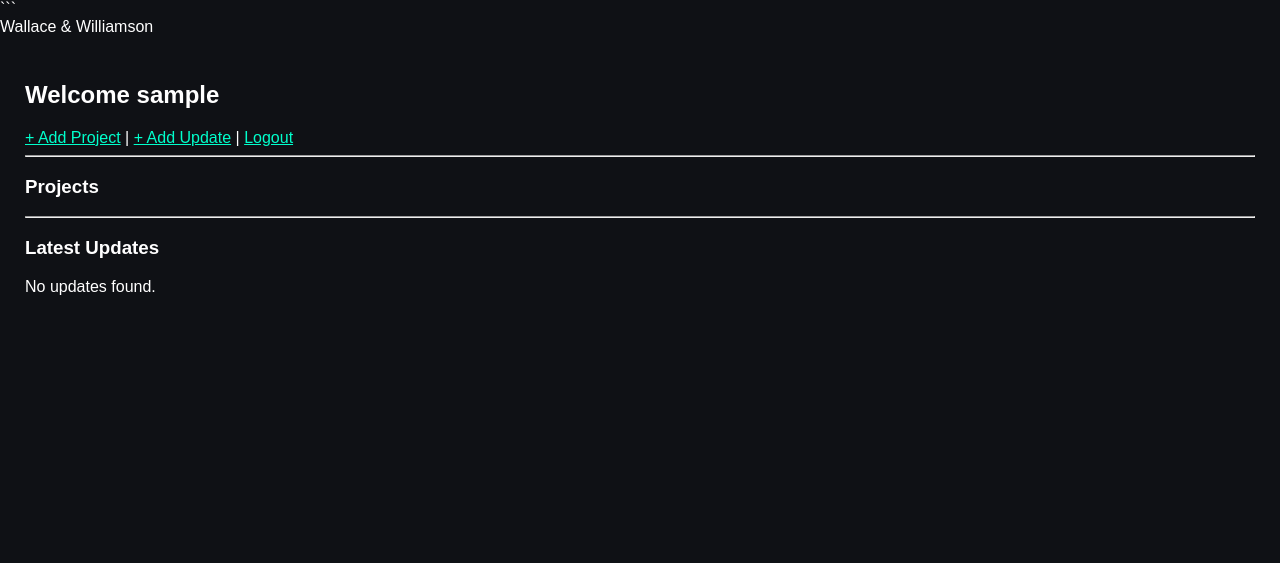
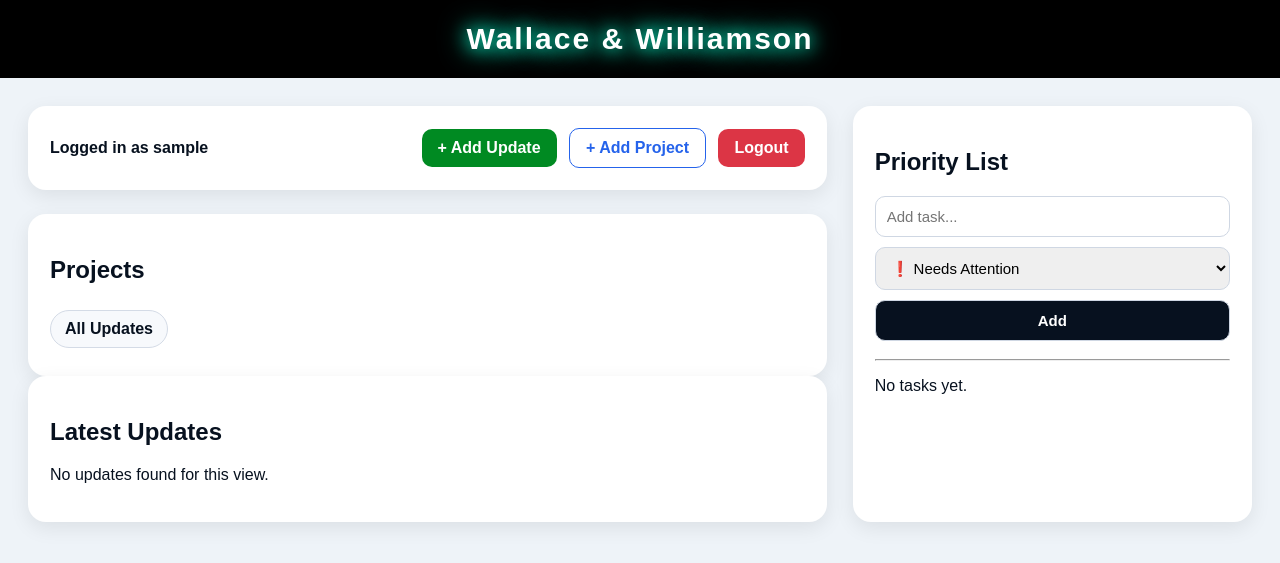
Before and after one commit to williamtpatrick52-creator/partner-progress-app, a Flask app: page /dashboard in a window 1280 px wide. Shown: the top 563 px of the page. Run offline with Flask 3, Linux system fonts and the light colour scheme; the visitor is signed in with stand-in values (Sample User, id 1); data that the repository does not hold is empty.

Commit message:
restore dashboard GUI

````diff
--- a/templates/dashboard.html
+++ b/templates/dashboard.html
@@ -1,148 +1,273 @@
 <!DOCTYPE html>
-
 <html>
 <head>
-    <title>Dashboard</title>
+    <title>Wallace & Williamson Dashboard</title>
     <style>
         body {
+            margin: 0;
             font-family: Arial, sans-serif;
-            background: #0f1115;
-            color: white;
-            margin: 0;
+            background: #eef3f8;
+            color: #07111f;
         }
 
-```
         .banner {
-        background: black;
-        color: white;
-        padding: 20px;
+            background: #000;
+            color: #fff;
+            padding: 22px;
             text-align: center;
-        font-size: 26px;
+            font-size: 30px;
+            font-weight: bold;
             letter-spacing: 2px;
             animation: glow 2s infinite alternate;
         }
 
         @keyframes glow {
-        from { text-shadow: 0 0 5px white; }
-        to { text-shadow: 0 0 15px #00ffcc; }
+            from { text-shadow: 0 0 5px #ffffff; }
+            to { text-shadow: 0 0 18px #00ffcc, 0 0 30px #00ffcc; }
         }
 
-    .container {
-        padding: 25px;
+        .page {
+            display: grid;
+            grid-template-columns: 2fr 1fr;
+            gap: 26px;
+            padding: 28px;
+        }
+
+        .top-card, .card, .sidebar {
+            background: white;
+            border-radius: 18px;
+            padding: 22px;
+            box-shadow: 0 6px 20px rgba(0,0,0,0.08);
+        }
+
+        .top-card {
+            display: flex;
+            justify-content: space-between;
+            align-items: center;
+            margin-bottom: 24px;
+        }
+
+        .btn {
+            display: inline-block;
+            padding: 10px 16px;
+            border-radius: 10px;
+            text-decoration: none;
+            font-weight: bold;
+            margin-left: 8px;
+        }
+
+        .btn-green { background: #008a22; color: white; }
+        .btn-blue { border: 1px solid #2563eb; color: #2563eb; }
+        .btn-red { background: #dc3545; color: white; }
+        .btn-yellow { background: #ffc107; color: black; }
+
+        .project-pill {
+            display: inline-block;
+            padding: 9px 14px;
+            border-radius: 999px;
+            background: #f7f9fc;
+            border: 1px solid #d4dbe6;
+            text-decoration: none;
+            color: #07111f;
+            margin: 6px 8px 6px 0;
+            font-weight: bold;
         }
 
         .update-card {
-        background: #1a1d23;
-        padding: 15px;
-        border-radius: 12px;
-        margin-bottom: 20px;
+            background: #f9fbff;
+            border-radius: 16px;
+            padding: 20px;
+            margin-bottom: 18px;
+            border: 1px solid #e1e7f0;
         }
 
         .timestamp {
-        color: #00ff00;
-        text-shadow: 1px 1px 0 black;
+            color: #39ff14;
+            text-shadow:
+                -1px -1px 0 #000,
+                 1px -1px 0 #000,
+                -1px  1px 0 #000,
+                 1px  1px 0 #000;
+            font-weight: bold;
+            font-size: 18px;
+        }
+
+        .file-preview img,
+        .file-preview video {
+            max-width: 320px;
+            width: 100%;
+            border-radius: 12px;
+            margin-top: 14px;
+            display: block;
+        }
+
+        .file-preview a {
+            display: inline-block;
+            margin-top: 12px;
+            color: #2563eb;
             font-weight: bold;
         }
 
-    img, video {
-        margin-top: 10px;
-        border-radius: 8px;
+        .task-form input,
+        .task-form select,
+        .task-form button {
+            width: 100%;
+            padding: 11px;
+            margin-bottom: 10px;
+            border-radius: 10px;
+            border: 1px solid #cfd7e3;
+            box-sizing: border-box;
+            font-size: 15px;
+        }
+
+        .task-form button {
+            background: #07111f;
+            color: white;
+            font-weight: bold;
+            cursor: pointer;
+        }
+
+        .task-item {
+            padding: 12px;
+            background: #f7f9fc;
+            border-radius: 12px;
+            margin-bottom: 10px;
+            border: 1px solid #e1e7f0;
+        }
+
+        .done {
+            text-decoration: line-through;
+            opacity: 0.65;
+        }
+
+        @media (max-width: 900px) {
+            .page {
+                grid-template-columns: 1fr;
+            }
+
+            .top-card {
+                display: block;
             }
 
             .btn {
-        padding: 8px 12px;
-        border-radius: 6px;
-        border: none;
-        cursor: pointer;
-        margin-right: 5px;
+                margin-top: 8px;
+                margin-left: 0;
             }
-
-    .edit {
-        background: orange;
-    }
-
-    .delete {
-        background: red;
-        color: white;
-    }
-
-    a {
-        color: #00ffcc;
         }
     </style>
-```
+</head>
 
-</head>
 <body>
 
 <div class="banner">Wallace & Williamson</div>
 
-<div class="container">
+<div class="page">
 
-<h2>Welcome {{ username }}</h2>
+    <main>
+        <div class="top-card">
+            <div>
+                <strong>Logged in as {{ username }}</strong>
+            </div>
+            <div>
+                <a class="btn btn-green" href="/add-update">+ Add Update</a>
+                <a class="btn btn-blue" href="/add-project">+ Add Project</a>
+                <a class="btn btn-red" href="/logout">Logout</a>
+            </div>
+        </div>
 
-<a href="/add-project">+ Add Project</a> | <a href="/add-update">+ Add Update</a> | <a href="/logout">Logout</a>
+        <section class="card">
+            <h2>Projects</h2>
 
-<hr>
+            <a class="project-pill" href="/dashboard">All Updates</a>
 
-<h3>Projects</h3>
-<ul>
             {% for project in projects %}
-        <li>
-            <a href="/dashboard?project_id={{ project.id }}">
+                <a class="project-pill" href="/dashboard?project_id={{ project.id }}">
                     {{ project.icon }} {{ project.name }}
                 </a>
-        </li>
             {% endfor %}
-</ul>
+        </section>
 
-<hr>
-
-<h3>Latest Updates</h3>
+        <section class="card">
+            <h2>Latest Updates</h2>
 
             {% if latest_updates %}
-
-```
                 {% for update in latest_updates %}
                     <div class="update-card">
+                        <h3>{{ update.project_icon }} {{ update.project_name }}</h3>
 
-        <strong>{{ update.project_icon }} {{ update.project_name }}</strong><br>
-        Status: {{ update.status }}<br>
-        By: {{ update.author }}<br>
-        <span class="timestamp">{{ update.created_at }}</span><br><br>
+                        <p><strong>Status:</strong> {{ update.status }}</p>
+                        <p><strong>By:</strong> {{ update.author }}</p>
+                        <p class="timestamp">{{ update.created_at }}</p>
 
                         <p>{{ update.note }}</p>
 
                         {% if update.files %}
+                            <div class="file-preview">
                                 {% for file in update.files %}
 
                                     {% if file.file_type == "image" %}
-                    <img src="{{ file.file_url }}" width="250"><br>
+                                        <img src="{{ file.file_url }}" alt="Uploaded image">
 
                                     {% elif file.file_type == "video" %}
-                    <video width="250" controls>
+                                        <video controls>
                                             <source src="{{ file.file_url }}">
-                    </video><br>
+                                        </video>
 
                                     {% else %}
-                    <a href="{{ file.file_url }}" target="_blank">Download File</a><br>
-
+                                        <a href="{{ file.file_url }}" target="_blank">📎 Download File</a>
                                     {% endif %}
 
                                 {% endfor %}
+                            </div>
+                        {% endif %}
+                    </div>
+                {% endfor %}
+            {% else %}
+                <p>No updates found for this view.</p>
+            {% endif %}
+        </section>
+    </main>
+
+    <aside class="sidebar">
+        <h2>Priority List</h2>
+
+        <form class="task-form" method="POST" action="/add-task">
+            <input name="text" placeholder="Add task..." required>
+
+            <select name="status">
+                <option value="attention">❗ Needs Attention</option>
+                <option value="pending">⚠️ Pending</option>
+                <option value="done">✅ Done</option>
+            </select>
+
+            <button type="submit">Add</button>
+        </form>
+
+        <hr>
+
+        {% if tasks %}
+            {% for task in tasks %}
+                <div class="task-item {% if task.status == 'done' %}done{% endif %}">
+                    {% if task.status == "attention" %}
+                        ❗
+                    {% elif task.status == "pending" %}
+                        ⚠️
+                    {% elif task.status == "done" %}
+                        ✅
                     {% endif %}
 
-        <br>
-        <button class="btn edit">Edit</button>
-        <button class="btn delete">Delete</button>
+                    {{ task.text }}
+
+                    <br><br>
+                    <a class="btn btn-red" href="/delete-task/{{ task.id }}">Delete</a>
+                </div>
+            {% endfor %}
+        {% else %}
+            <p>No tasks yet.</p>
+        {% endif %}
+    </aside>
 
 </div>
-{% endfor %}
-```
 
-{% else %} <p>No updates found.</p>
-{% endif %}
-
-</div>
 </body>
 </html>
````
Lines whose indentation alone changed are shown as unchanged.
